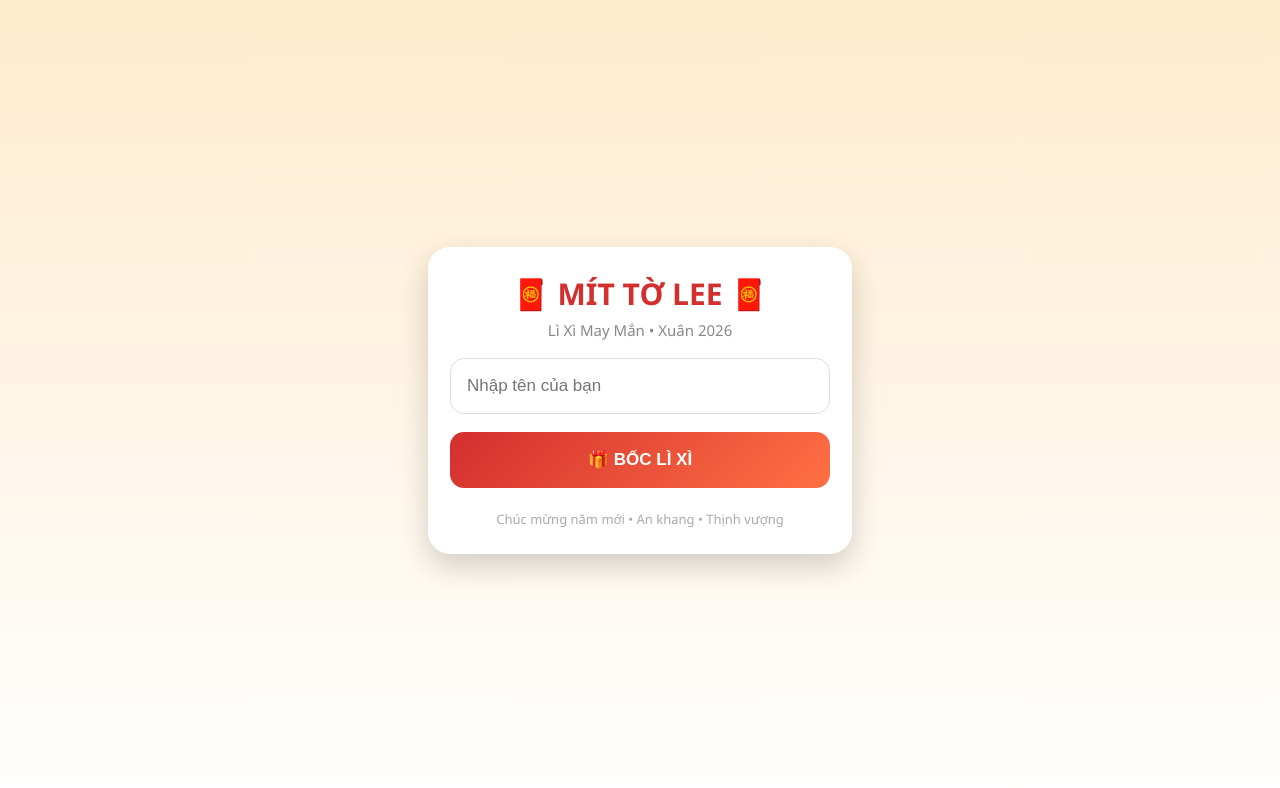
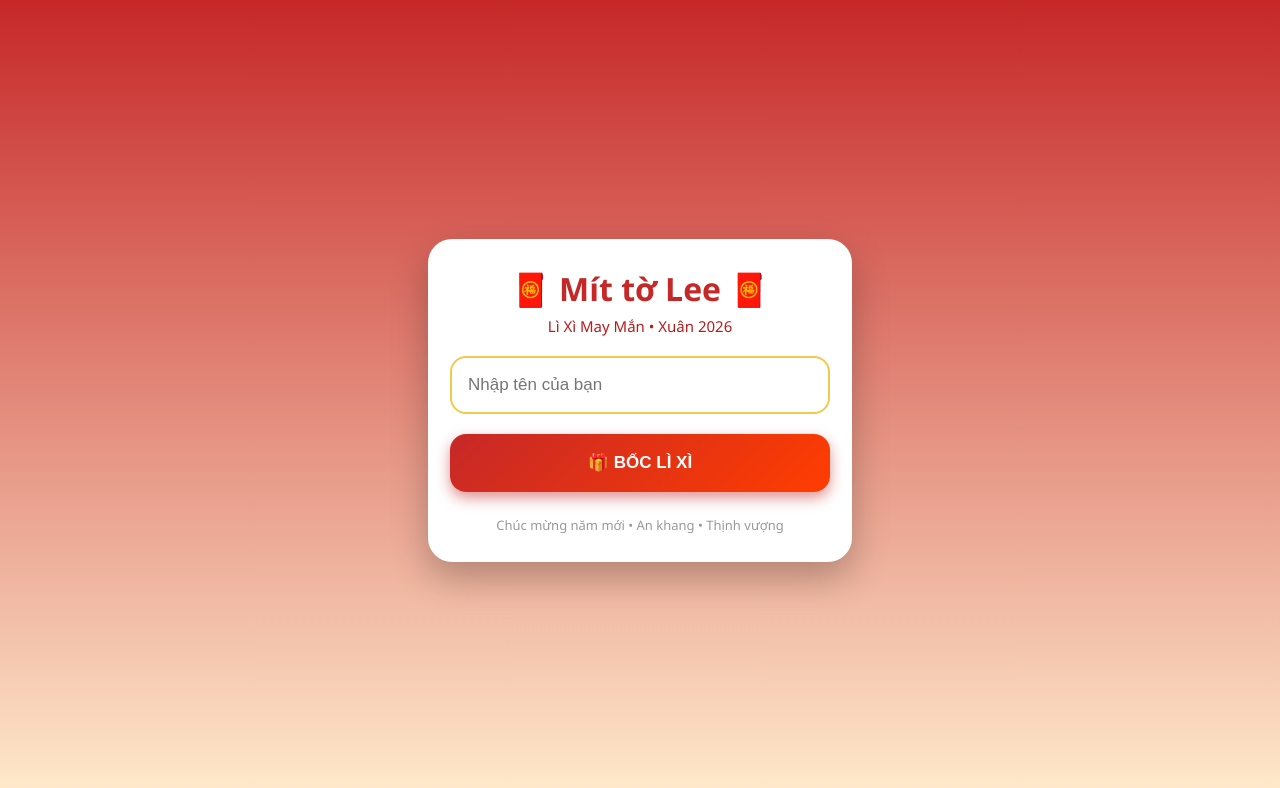
Before and after one commit to ledinhthinh91/Lixi, a website: page index.html in a window 1280 px wide. Drawn offline with Linux system fonts and the light colour scheme; no server answers.

Commit message:
Update index.html

```diff
--- a/index.html
+++ b/index.html
@@ -10,7 +10,7 @@ body{
   margin:0;
   min-height:100vh;
   font-family:'Segoe UI', Arial, sans-serif;
-  background:linear-gradient(180deg,#ffebcd,#fff);
+  background:linear-gradient(180deg,#c62828,#ffebcd);
   display:flex;
   align-items:center;
   justify-content:center;
@@ -20,30 +20,30 @@ body{
   width:100%;
   max-width:380px;
   background:#fff;
-  border-radius:22px;
-  padding:26px 22px;
-  box-shadow:0 12px 30px rgba(0,0,0,.18);
+  border-radius:24px;
+  padding:28px 22px;
+  box-shadow:0 16px 36px rgba(0,0,0,.25);
   text-align:center;
 }
 
 .logo{
-  font-size:30px;
+  font-size:32px;
   font-weight:900;
-  color:#d32f2f;
+  color:#c62828;
 }
 
 .subtitle{
   margin-top:6px;
   font-size:15px;
-  color:#888;
+  color:#b71c1c;
 }
 
 /* INPUT + BUTTON ĐỀU NHAU */
 input, button{
   width:100%;
-  height:56px;                 /* 👈 cao bằng nhau */
-  margin-top:18px;
-  border-radius:14px;
+  height:58px;
+  margin-top:20px;
+  border-radius:16px;
   font-size:17px;
   box-sizing:border-box;
 }
@@ -51,40 +51,46 @@ input, button{
 /* INPUT */
 input{
   padding:0 16px;
-  border:1.5px solid #ddd;
+  border:2px solid #f2c94c;
   outline:none;
 }
 input:focus{
-  border-color:#d32f2f;
+  border-color:#c62828;
 }
 
 /* BUTTON */
 button{
   border:none;
-  font-weight:800;
+  font-weight:900;
   color:#fff;
-  background:linear-gradient(135deg,#d32f2f,#ff7043);
+  background:linear-gradient(135deg,#c62828,#ff3d00);
   cursor:pointer;
+  box-shadow:0 6px 14px rgba(198,40,40,.5);
 }
 button:active{
   transform:scale(.96);
 }
+button:disabled{
+  background:#ccc;
+  box-shadow:none;
+  cursor:not-allowed;
+}
 
 #result{
-  margin-top:22px;
+  margin-top:24px;
   font-size:18px;
   line-height:1.6;
 }
 
 .lucky{
-  color:#d32f2f;
+  color:#c62828;
   font-weight:900;
 }
 
 .footer{
   margin-top:18px;
   font-size:13px;
-  color:#aaa;
+  color:#999;
 }
 </style>
 </head>
@@ -92,7 +98,7 @@ button:active{
 <body>
 
 <div class="card">
-  <div class="logo">🧧 MÍT TỜ LEE 🧧</div>
+  <div class="logo">🧧 Mít tờ Lee 🧧</div>
   <div class="subtitle">Lì Xì May Mắn • Xuân 2026</div>
 
   <input id="name" placeholder="Nhập tên của bạn">
@@ -104,7 +110,7 @@ button:active{
   <div class="footer">Chúc mừng năm mới • An khang • Thịnh vượng</div>
 </div>
 
-<!-- Firebase v8 (ổn định cho GitHub Pages) -->
+<!-- Firebase v8 -->
 <script src="https://www.gstatic.com/firebasejs/8.10.0/firebase-app.js"></script>
 <script src="https://www.gstatic.com/firebasejs/8.10.0/firebase-firestore.js"></script>
 
@@ -116,6 +122,8 @@ firebase.initializeApp({
 });
 
 const db = firebase.firestore();
+const btn = document.getElementById("btn");
+const result = document.getElementById("result");
 
 /* deviceId chống bốc nhiều lần */
 let deviceId = localStorage.getItem("lixi_device");
@@ -124,15 +132,28 @@ if(!deviceId){
   localStorage.setItem("lixi_device", deviceId);
 }
 
-document.getElementById("btn").onclick = async () => {
+/* Kiểm tra còn giải không */
+async function checkPrizeAvailable(){
+  const snap = await db.collection("prizes").get();
+  let total = 0;
+  snap.forEach(p => total += p.data().qty);
+
+  if(total <= 0){
+    btn.disabled = true;
+    result.innerHTML = "🔒 <b>Lì xì đã hết – Hẹn năm sau 🎆</b>";
+  }
+}
+checkPrizeAvailable();
+
+btn.onclick = async () => {
   const name = document.getElementById("name").value.trim();
-  const result = document.getElementById("result");
 
   if(!name){
     alert("Vui lòng nhập tên");
     return;
   }
 
+  btn.disabled = true;
   result.innerHTML = "⏳ Đang bốc lì xì...";
 
   const userRef = db.collection("lixi").doc(deviceId);
@@ -171,6 +192,8 @@ document.getElementById("btn").onclick = async () => {
     🧧 <span class="lucky">${prize.name}</span><br>
     💰 ${prize.value}
   `;
+
+  checkPrizeAvailable();
 };
 </script>
 
```
